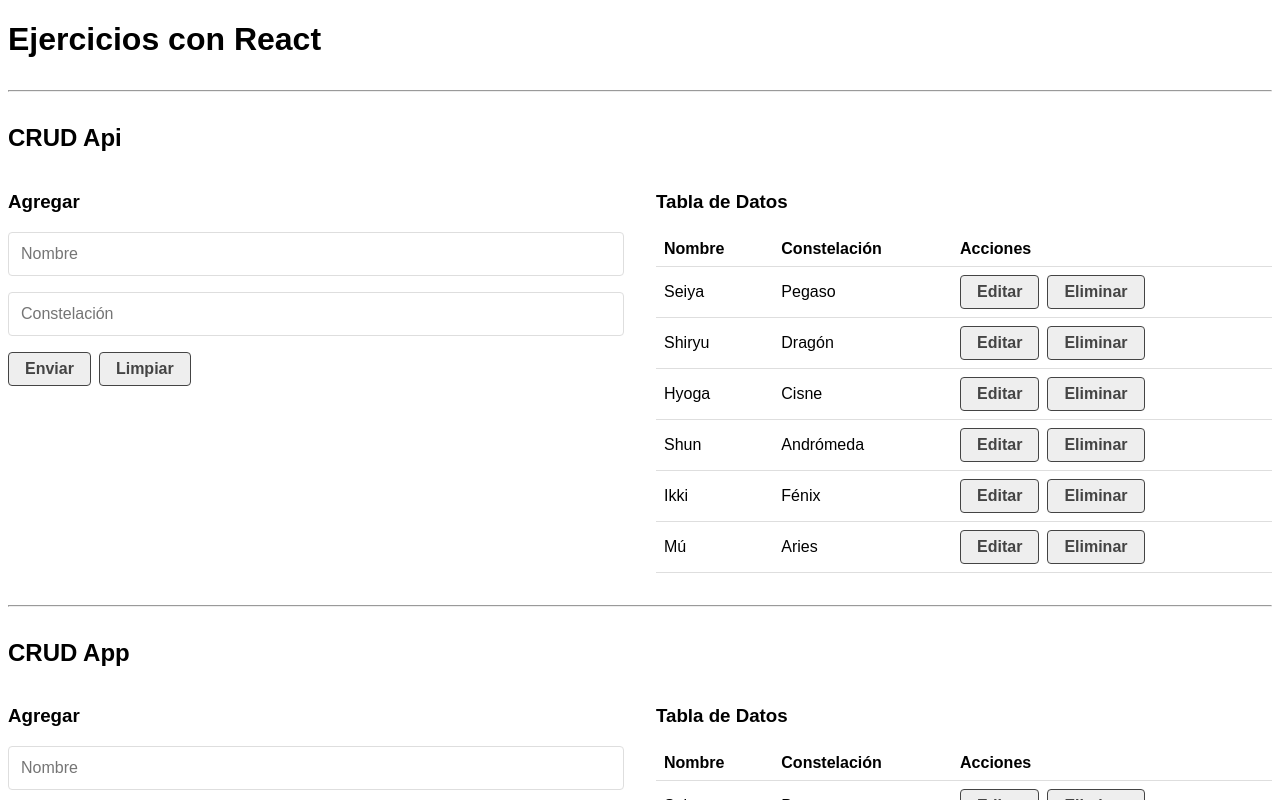
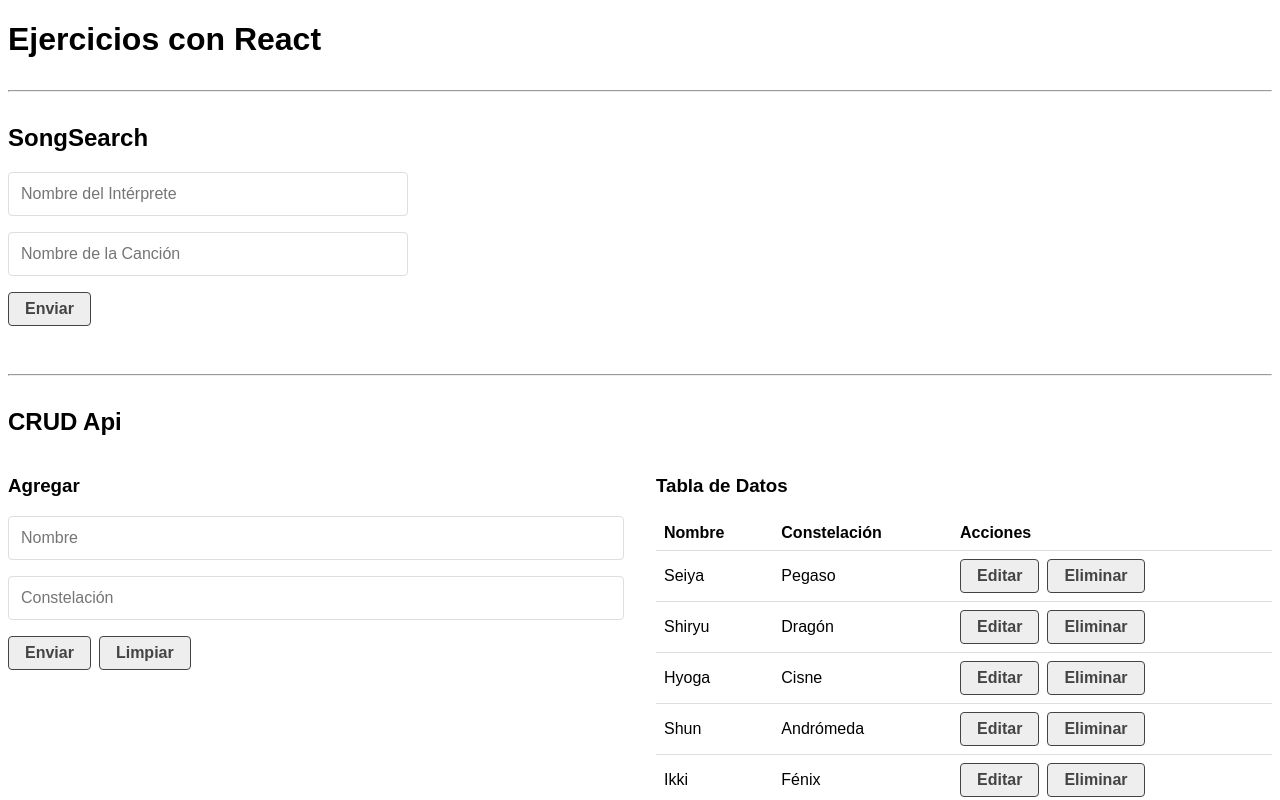
Before and after one commit to mwisky/02-react-ejercicios, a React (Create React App) app: page / in a window 1280 px wide. Shown: the top 800 px of the page. Built offline with nearby package versions, Linux system fonts and the light colour scheme; data requests are answered from the project's data file.

Commit message:
Guardando cambios hasta video 41

```diff
--- a/src/App.js
+++ b/src/App.js
@@ -1,11 +1,14 @@
 import React from 'react';
 import CrudApi from './components/CrudApi';
 import CrudApp from "./components/CrudApp";
+import SongSearch from './components/SongSearch';
 
 function App() {
   return (
     <>
       <h1>Ejercicios con React</h1>
+      <hr/>
+      <SongSearch/>
       <hr/>
       <CrudApi/>
       <hr/>
--- a/src/components/Message.js
+++ b/src/components/Message.js
@@ -12,7 +12,8 @@
     }
     return (
         <div style={styles}>
-            <p>{msg}</p>
+            {/* <p>{msg}</p> */}
+            <p dangerouslySetInnerHTML={{ __html: msg }}/>
         </div>
     )
 }
--- /dev/null
+++ b/src/components/SongArtist.js
@@ -0,0 +1,15 @@
+const SongArtist = ({artist}) => {
+    return (
+        <section>
+            <h3>{artist.strArtist}</h3>
+            <img src={artist.strArtistThumb} alt={artist.strArtist} />
+            <p>{artist.intBornYear} - {artist.intDiedYear || "Presente"}</p>
+            <p>{artist.strCountry}</p>
+            <p>{artist.strGenre} - {artist.strStyle}</p>
+            <a href={`http://${artist.strWebsite}`} target="_blank" rel="noreferrer">Sitio Web Oficial</a>
+            <p>{artist.strBiographyEN}</p>
+        </section>
+    )
+}
+
+export default SongArtist
--- /dev/null
+++ b/src/components/SongDetails.js
@@ -0,0 +1,24 @@
+import Message from "./Message"
+import SongArtist from "./SongArtist"
+import SongLyrics from "./SongLyrics"
+
+const SongDetails = ({search, lyrics, bio}) => {
+    if (!lyrics || !bio) return null
+
+    return (
+        <>
+            {bio.artists ? (
+                <SongArtist artist={bio.artists[0]}/>
+            ) : (
+                <Message msg={`Error no existe el intérprete "<em>${search.artist}</em>"`} bgColor="#dc3545"/>
+            )}
+            {lyrics.error || lyrics.err || lyrics.name  === "AbortError" ? (
+                <Message msg={`Error no existe la canción "<em>${search.song}</em>" de intérprete "<em>${search.artist}</em>"`} bgColor="#dc3545"/>
+            ) : (
+                <SongLyrics title={search.song} lyrics={lyrics.lyrics}/>
+            )}
+        </>
+    )
+}
+
+export default SongDetails
--- /dev/null
+++ b/src/components/SongForm.js
@@ -0,0 +1,40 @@
+import React, { useState } from 'react';
+
+const initialForm = {
+    artist: "",
+    song: ""
+}
+
+const SongForm = ({handleSearch}) => {
+    const [form, setForm] = useState(initialForm)
+
+    const handleChange = (e) => {
+        setForm({
+            ...form, [e.target.name]: e.target.value
+        })
+    }
+
+    const handleSubmit = async (e) => {
+        e.preventDefault()
+
+        if (!form.artist || !form.song) {
+            alert("Datos incompletos")
+            return
+        }
+
+        handleSearch(form)
+        setForm(initialForm)
+    }
+
+    return (
+        <div>
+            <form onSubmit={handleSubmit}>
+                <input type="text" name="artist" placeholder="Nombre del Intérprete" onChange={handleChange} value={form.artist}/>
+                <input type="text" name="song" placeholder="Nombre de la Canción" onChange={handleChange} value={form.song}/>
+                <input type="submit" value="Enviar"/>
+            </form>
+        </div>
+    )
+}
+
+export default SongForm
--- /dev/null
+++ b/src/components/SongLyrics.js
@@ -0,0 +1,10 @@
+const SongLyrics = ({title, lyrics}) => {
+    return (
+        <section>
+            <h3>{title}</h3>
+            <blockquote style={{whiteSpace: "pre-wrap"}}>{lyrics}</blockquote>
+        </section>
+    )
+}
+
+export default SongLyrics
--- /dev/null
+++ b/src/components/SongSearch.js
@@ -0,0 +1,57 @@
+import React, { useState, useEffect } from 'react';
+import { helpHttp } from '../helpers/helpHttp';
+import Loader from './Loader';
+import SongDetails from './SongDetails';
+import SongForm from './SongForm';
+
+const SongSearch = () => {
+    const [search, setSearch] = useState(null)
+    const [lyrics, setLyrics] = useState(null)
+    const [bio, setBio] = useState(null)
+    const [loading, setLoading] = useState(false)
+
+    useEffect(() => {
+        if(search === null) return
+
+        const fetchData = async () => {
+            const {artist, song} = search //Destructuración de search en sus dos propiedades
+
+            let artistUrl = `https://theaudiodb.com/api/v1/json/2/search.php?s=${artist}`
+            let songUrl = `https://api.lyrics.ovh/v1/${artist}/${song}`
+            //console.log(artistUrl, songUrl)
+
+            setLoading(true)
+
+            const [artistRes, songRes] = await Promise.all([
+                helpHttp().get(artistUrl),
+                helpHttp().get(songUrl)
+            ])
+
+            //console.log(artistRes, songRes)
+
+            setBio(artistRes)
+            setLyrics(songRes)
+            setLoading(false)
+        }
+
+        fetchData()
+    }, [search])
+
+    const handleSearch = (data) => {
+        //console.log(data)
+        setSearch(data)
+    }
+
+    return (
+        <div>
+            <h2>SongSearch</h2>
+            <article className='grid-1-3'>
+                <SongForm handleSearch={handleSearch}/>
+                {loading && <Loader/>}
+                {search && !loading && <SongDetails search={search} lyrics={lyrics} bio={bio}/>}
+            </article>
+        </div>
+    )
+}
+
+export default SongSearch
--- a/src/index.css
+++ b/src/index.css
@@ -51,6 +51,11 @@
     margin: 2rem auto;
 }
 
+img {
+    width: 100%;
+    height: auto;
+}
+
 table {
     border-spacing: 0;
     border-collapse: collapse;
@@ -71,4 +76,11 @@
         align-items: start;
         gap: 2rem;
     }
+
+    .grid-1-3 {
+        display: grid;
+        grid-template-columns: 1fr 1fr 1fr;
+        align-items: start;
+        gap: 2rem;
+    }
 }
```
